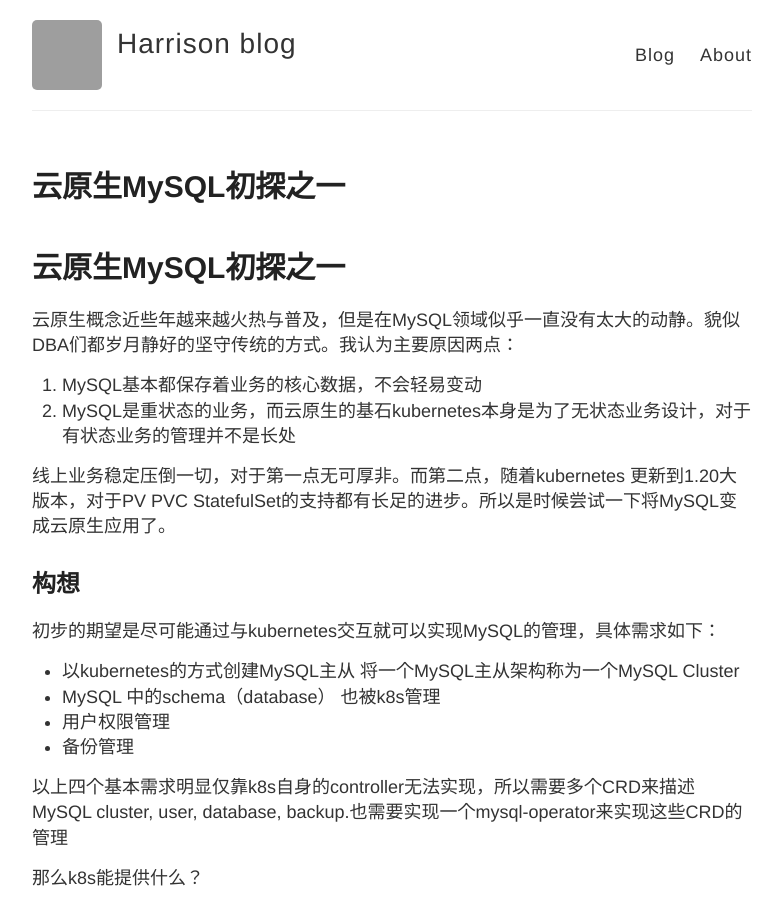
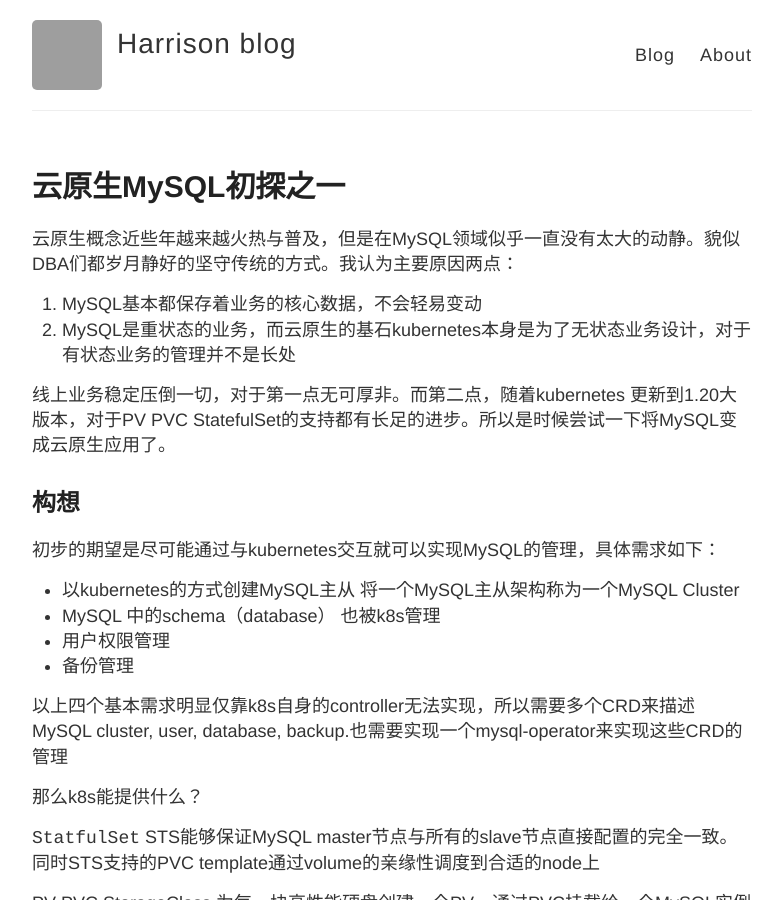
Before and after one commit to HZ89/blog, a Jekyll site: the page built from _posts/2021-3-9-Cloud-Native-MySQL.md, in a window 1280 px wide and 900 px high. Shown: the whole window, without its empty margins (248-1030 px from the left). Built offline with Jekyll 4.4.1, drawn with Linux system fonts in a browser that asks for light colours; grey boxes are pictures that could not be loaded.

Commit message:
删除内容中多余的题目

```diff
--- a/_posts/2021-3-9-Cloud-Native-MySQL.md
+++ b/_posts/2021-3-9-Cloud-Native-MySQL.md
@@ -2,8 +2,6 @@
 layout: post
 title: 云原生MySQL初探之一
 ---
-
-# 云原生MySQL初探之一
 
 云原生概念近些年越来越火热与普及，但是在MySQL领域似乎一直没有太大的动静。貌似DBA们都岁月静好的坚守传统的方式。我认为主要原因两点：
 
```
